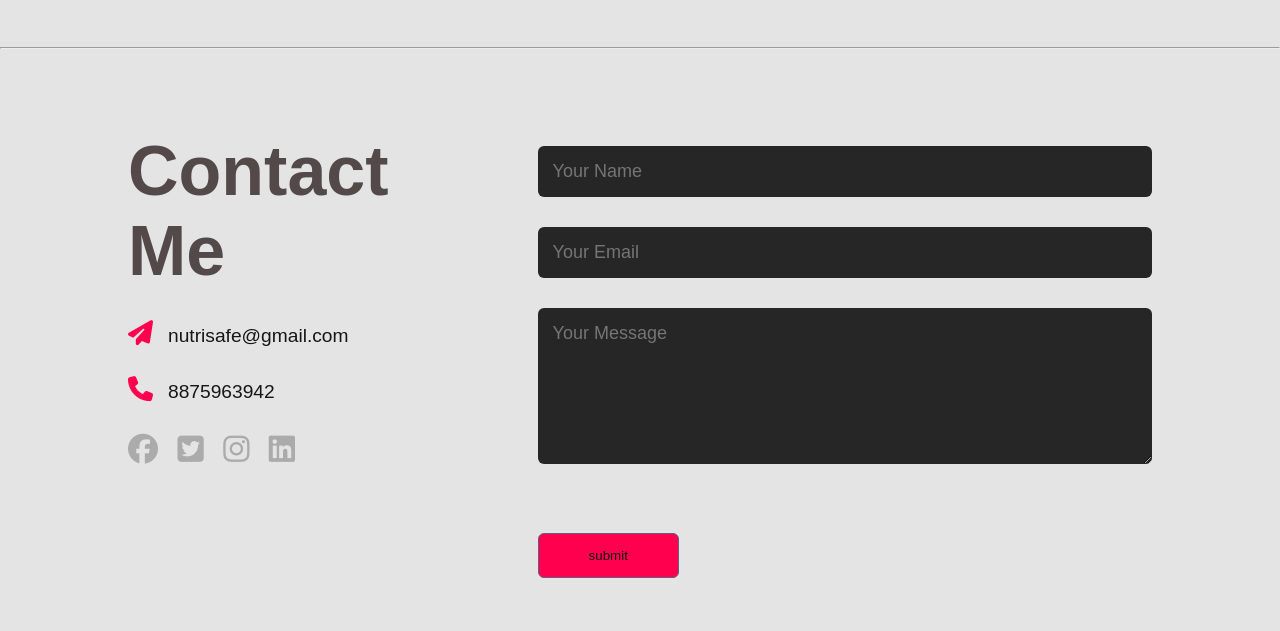
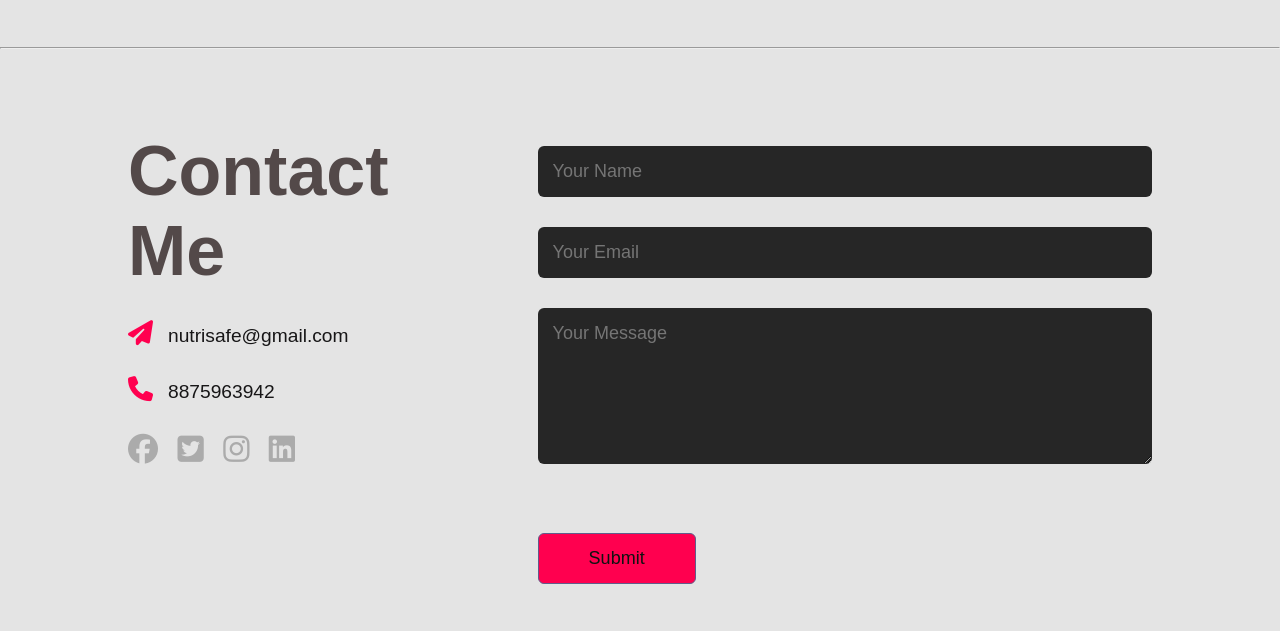
Before and after one commit to Tanmay-ghule/Hacks24-The-Coders, a plain HTML site: page index.html in a window 1280 px wide. Shown: the part 3202-3833 px from the top of the page. Drawn offline with Linux system fonts and the light colour scheme.

Commit message:
Sumbit butoon changed

```diff
--- a/index.html
+++ b/index.html
@@ -198,7 +198,7 @@
                 rows="6"
                 placeholder="Your Message"
               ></textarea>
-              <button type="submit" class="btn btn2">submit</button>
+              <button type="Submit" class="btn btn2">Submit</button>
             </form>
 
           </div>
--- a/style.css
+++ b/style.css
@@ -104,7 +104,7 @@ nav ul li a:hover::after{
 
 }
 p{
-
+    margin-top: 0%;
     font-size: larger;
     text-align: justify;
 }
@@ -382,6 +382,7 @@ p{
 .btn.btn2{
     display: inline-block;
     background: #ff004f;
+    font-size: 18px;
 }
 
 .contact-right form{
```
